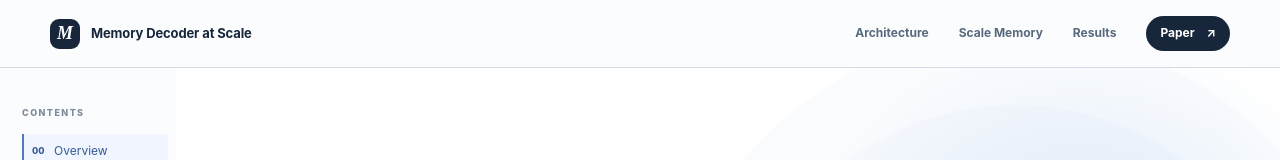
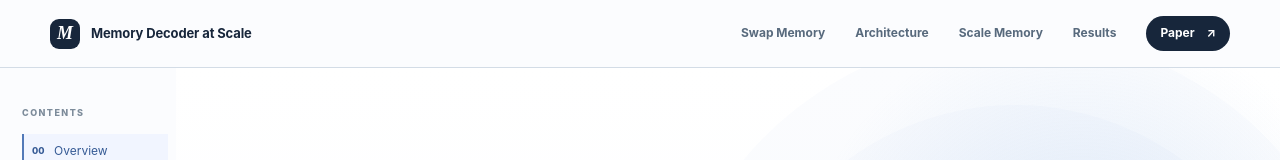
Before and after one commit to Rubin-Wei/memory-decoder-at-scale, a Next.js app: page / in a window 1280 px wide. Shown: the top 160 px of the page. Built offline with nearby package versions, Linux system fonts and the light colour scheme.

Commit message:
Add swap memory navigation link

```diff
--- a/app/page.tsx
+++ b/app/page.tsx
@@ -30,6 +30,7 @@ export default function Home() {
           <span>Memory Decoder at Scale</span>
         </a>
         <div className="nav-links">
+          <a href="#swap">Swap Memory</a>
           <a href="#architecture">Architecture</a>
           <a href="#figure3">Scale Memory</a>
           <a href="#results">Results</a>
```
